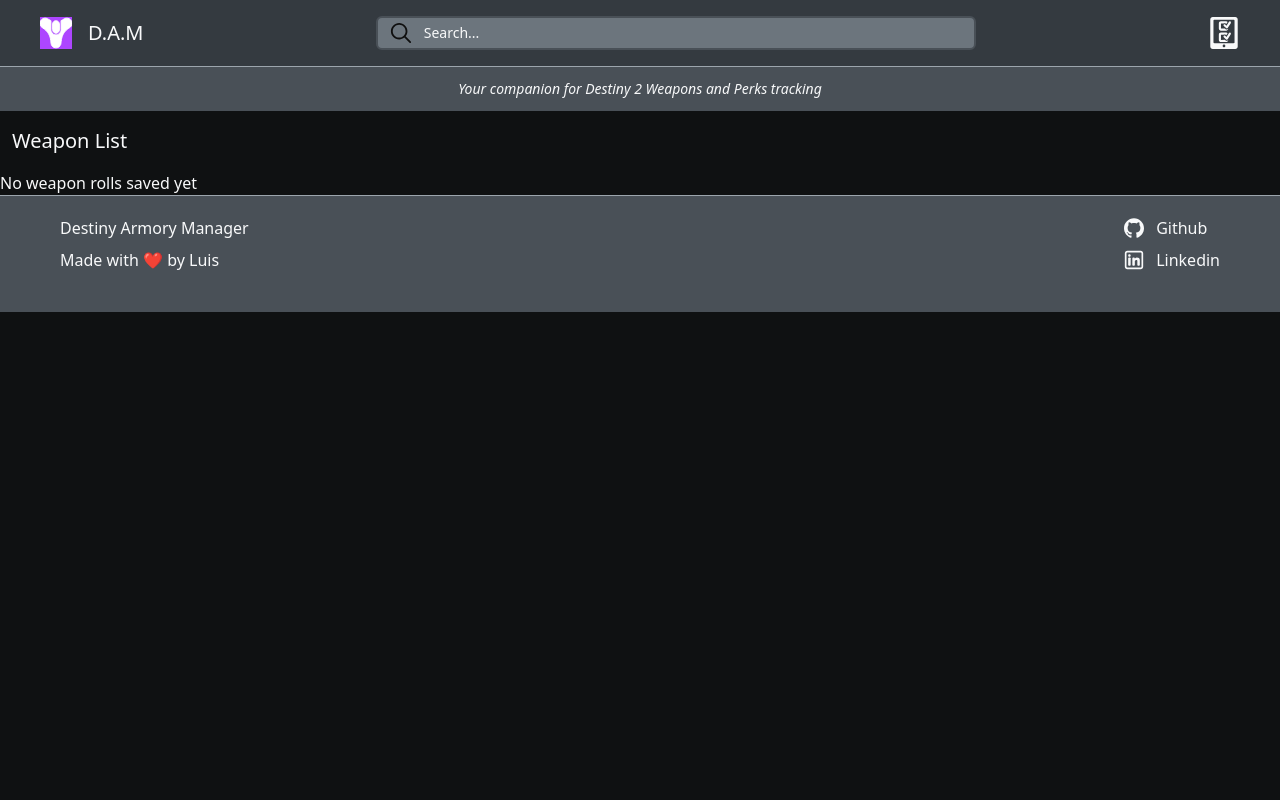
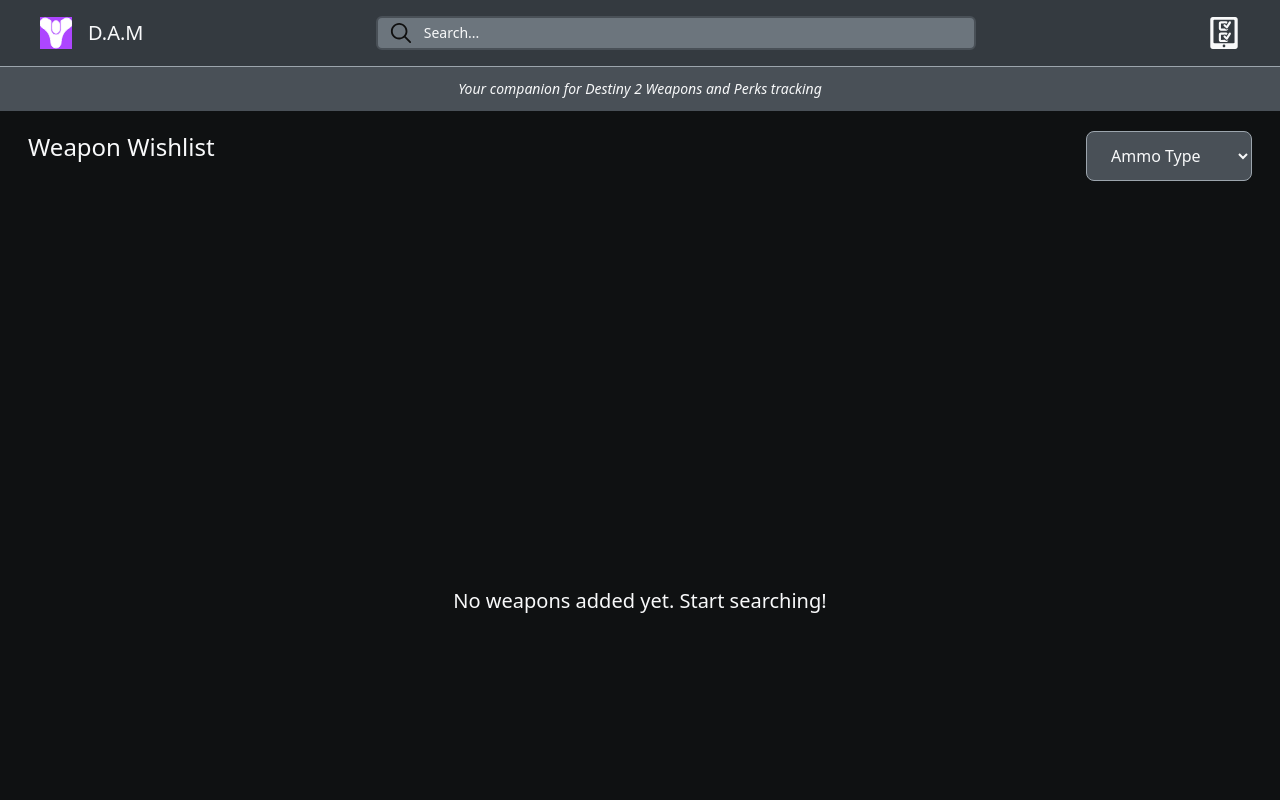
Before and after one commit to abluis27/destiny-armory-manager, a Next.js app: page /wishlist in a window 1280 px wide. Shown: the top 800 px of the page. Built offline with nearby package versions, Linux system fonts and the light colour scheme.

Commit message:
Added the filters in the wishlist

```diff
--- a/src/app/(generalComponents)/footer..tsx
+++ b/src/app/(generalComponents)/footer..tsx
@@ -3,7 +3,7 @@
 
 const Footer = () => {
     return (
-        <footer className="bottom-0 bg-medium-dark pt-5 pb-10 px-15
+        <footer className="bottom-0 mt-15 bg-medium-dark pt-5 pb-10 px-15
         border-t-1 border-light-medium
         flex items-center justify-between">
             <div className="flex flex-col gap-2">
--- a/src/app/interfaces/weaponDetails/perkStats/WeaponStatsProps.ts
+++ b/src/app/interfaces/weaponDetails/perkStats/WeaponStatsProps.ts
@@ -1,7 +1,8 @@
 import { WeaponStats } from "@/app/types/zodSchemasForDatabase/weaponCoreInfo";
+import { WeaponPerkInfo } from "@/app/types/zodSchemasForDatabase/weaponPerkInfo";
 
 export interface WeaponStatsProps {
     weaponStatValues: WeaponStats
     weaponType: string
-    ammoType: string
+    intrinsicPerk: WeaponPerkInfo
 }
--- /dev/null
+++ b/src/app/interfaces/wishList/WishlistFilterSelectProps.ts
@@ -0,0 +1,6 @@
+import { WishListFilterKey } from "@/app/types/basicTypes";
+
+export interface WishListFilterSelectProps {
+  filterKey: WishListFilterKey;
+  setFilterKey: React.Dispatch<React.SetStateAction<WishListFilterKey>>;
+}
--- a/src/app/weapons/[hash]/(weaponDetailsComponents)/weaponStats/layouts/weaponStatDetails.ts
+++ b/src/app/weapons/[hash]/(weaponDetailsComponents)/weaponStats/layouts/weaponStatDetails.ts
@@ -11,7 +11,7 @@
     2762071195: "Guard Endurance",
     3614673599: "Blast Radius",
     2523465841: "Velocity",
-
+    1842278586: "Shield Duration"
 }
 
 export const WEAPON_MAGAZINE_STATS: Record<number, string> = {
--- a/src/app/weapons/[hash]/(weaponDetailsComponents)/weaponStats/layouts/weaponStatLayouts.ts
+++ b/src/app/weapons/[hash]/(weaponDetailsComponents)/weaponStats/layouts/weaponStatLayouts.ts
@@ -1,4 +1,5 @@
 import { WeaponStatLayout } from "@/app/types/basicTypes"
+import { WeaponPerkInfo } from "@/app/types/zodSchemasForDatabase/weaponPerkInfo"
 
 // Default Stats
 const DEFAULT_BASIC_STATS = [
@@ -54,9 +55,18 @@
     4188031367, // Reload Speed
 ]
 
-export const getWeaponStatLayout = (weaponType: string, ammoType: string): WeaponStatLayout => {
+// Glaive Unique stats
+const GLAIVE_BASIC_STATS = [
+    4043523819, // Impact
+    1240592695, // Range
+    1842278586,  // Shield Duration
+    943549884,  // Handling
+    4188031367, // Reload Speed
+]
+
+export const getWeaponStatLayout = (weaponType: string, intrinsicPerk: WeaponPerkInfo): WeaponStatLayout => {
     const normalizedWeaponType = weaponType.toLowerCase()
-    const normalizedAmmoType = ammoType.toLowerCase()
+    const normalizedIntrinsicPerkName = intrinsicPerk.displayProperties.name.toLowerCase()
 
     if(normalizedWeaponType === "bow") {
         return {
@@ -77,9 +87,15 @@
         }
     }
     if(normalizedWeaponType.includes("launcher")
-        || (normalizedWeaponType === "sidearm" && normalizedAmmoType === "special")) {
+        || normalizedIntrinsicPerkName.includes("rocket")) {
         return {
             basicStats: EXPLOSIVE_WEAPONS_BASIC_STATS,
+            magazineStats: DEFAULT_MAGAZINE_STATS
+        }
+    }
+    if(normalizedWeaponType === "glaive") {
+        return {
+            basicStats: GLAIVE_BASIC_STATS,
             magazineStats: DEFAULT_MAGAZINE_STATS
         }
     }
--- a/src/app/weapons/[hash]/(weaponDetailsComponents)/weaponStats/weaponStats.tsx
+++ b/src/app/weapons/[hash]/(weaponDetailsComponents)/weaponStats/weaponStats.tsx
@@ -6,9 +6,9 @@
 const WeaponStats = ({
     weaponStatValues,
     weaponType,
-    ammoType
+    intrinsicPerk
  }: WeaponStatsProps) => {
-    const weaponStatLayout = getWeaponStatLayout(weaponType, ammoType)
+    const weaponStatLayout = getWeaponStatLayout(weaponType, intrinsicPerk)
 
     return (
         <div className="bg-medium-dark rounded-sm min-w-90 border-1 border-medium">
--- a/src/app/weapons/[hash]/page.tsx
+++ b/src/app/weapons/[hash]/page.tsx
@@ -67,8 +67,6 @@
     }
   }, [weaponPerkPool])
 
-  weapon?.damageType
-
   const onCurrentRollSaved = () => {
     // TODO: display error
     if (!weapon) return;
@@ -99,7 +97,7 @@
           <WeaponStats
             weaponStatValues={weapon.stats}
             weaponType={weapon.weaponType.name}
-            ammoType={weapon.ammoType.name}
+            intrinsicPerk={weapon.perkPool?.[0]?.[0] ?? EMPTY_PERK}
           />
           <WeaponPerkSelector
             perkPool={weaponPerkPool ?? []}
--- a/src/app/wishlist/WeaponWishListDisplay.tsx
+++ b/src/app/wishlist/WeaponWishListDisplay.tsx
@@ -6,7 +6,7 @@
   onClickDelete
 }: WeaponWishListProps) => {
   return (
-    <div className="flex flex-col px-20 divide-y-5 divide-light-medium">
+    <div className="min-h-200 flex flex-col px-20 divide-y-5 divide-light-medium">
       {Object.entries(wishList).map(([group, savedRolls]) => {
         if(savedRolls.length <= 0) return null
         return (
--- a/src/app/wishlist/WeaponWishListGroup.tsx
+++ b/src/app/wishlist/WeaponWishListGroup.tsx
@@ -6,7 +6,7 @@
     onClickDelete
 }: WeaponWishListGroupProps) => {
     return (
-        <div className="flex gap-10 py-4">
+        <div className="flex flex-wrap gap-10 py-4">
             {
                 (
                     savedRolls.map(savedRoll => {
--- /dev/null
+++ b/src/app/wishlist/WishListFilterSelect.tsx
@@ -0,0 +1,22 @@
+import { WishListFilterKey } from "@/app/types/basicTypes";
+import { WishListFilterSelectProps } from "../interfaces/wishList/WishlistFilterSelectProps";
+
+const WishListFilterSelect = ({
+  filterKey,
+  setFilterKey
+}: WishListFilterSelectProps) => {
+  return (
+    <select
+      value={filterKey}
+      onChange={(e) => setFilterKey(e.target.value as WishListFilterKey)}
+      className="px-5 py-3 rounded-lg bg-medium-dark border-1 border-light-medium
+      hover:border-blue-500"
+    >
+      <option value="ammoType">Ammo Type</option>
+      <option value="damageType">Damage Type</option>
+      <option value="weaponType">Weapon Type</option>
+    </select>
+  );
+};
+
+export default WishListFilterSelect;
--- a/src/app/wishlist/page.tsx
+++ b/src/app/wishlist/page.tsx
@@ -1,21 +1,23 @@
 "use client"
 import { useEffect, useState } from "react";
-import { SavedRoll, WeaponWishList } from "../types/basicTypes";
+import { SavedRoll, WeaponWishList, WishListFilterKey } from "../types/basicTypes";
 import useStorageState from "@/lib/services/localStorage/useStorageState";
 import { getFilteredWeaponWishList } from "./weaponWishListUtils";
 import WeaponWishListDisplay from "./WeaponWishListDisplay";
+import WislistFilterSelect from "./WishListFilterSelect";
 
 export default function WishList() {
   const [savedRolls, setSavedRolls] = useStorageState<SavedRoll[]>("weaponWishlist", []);
-  const filterKey = "ammoType"
+  const [filterKey, setFilterKey] = useState<WishListFilterKey>("ammoType")
   const [wishList, setWishList] = useState<WeaponWishList>({})
 
   useEffect(() => {
     if (savedRolls.length > 0) {
-      const filteredWishList = getFilteredWeaponWishList(savedRolls, filterKey)
-      setWishList(filteredWishList)
+      const filteredWishList = getFilteredWeaponWishList(savedRolls, filterKey);
+      setWishList(filteredWishList);
     }
-  }, [savedRolls]);
+  }, [savedRolls, filterKey]); // <-- add filterKey here
+
 
   const onClickDelete = (wishListId: string) => {
     const updatedRolls = savedRolls.filter(roll => roll.id !== wishListId);
@@ -27,7 +29,15 @@
 
   return (
     <div>
-      <p className="py-4 px-3 text-xl">Weapon List</p>
+      <div className="py-5 px-7 flex justify-between">
+        <p className="text-2xl">Weapon Wishlist</p>
+        <div>
+          <WislistFilterSelect
+            filterKey={filterKey}
+            setFilterKey={setFilterKey}
+          />
+        </div>
+      </div>
       {
         savedRolls.length > 0 ? (
           <WeaponWishListDisplay
@@ -35,7 +45,9 @@
             onClickDelete={onClickDelete}
           />
         ) : (
-          <p>No weapon rolls saved yet</p>
+          <div className="min-h-200 flex justify-center items-center">
+            <p className="text-xl">No weapons added yet. Start searching!</p>
+          </div>
         )
       }
     </div>
--- a/src/app/wishlist/weaponWishListUtils.ts
+++ b/src/app/wishlist/weaponWishListUtils.ts
@@ -1,12 +1,35 @@
 import { SavedRoll, WeaponWishList, WishListFilterKey } from "../types/basicTypes";
 
 const filters = {
-    "ammoType": [
-        "Primary",
-        "Special",
-        "Heavy"
-    ]
-}
+  ammoType: [
+    "Primary",
+    "Special",
+    "Heavy"
+  ],
+  damageType: [
+    "Kinetic",
+    "Arc",
+    "Solar",
+    "Void",
+    "Stasis",
+    "Strand"
+  ],
+  weaponType: [
+    "Auto Rifle",
+    "Pulse Rifle",
+    "Hand Cannon",
+    "Scout Rifle",
+    "Sniper Rifle",
+    "Fusion Rifle",
+    "Rocket Launcher",
+    "Sword",
+    "Bow",
+    "Submachine Gun",
+    "Machine Gun",
+    "Glaive"
+  ]
+};
+
 
 export const getFilteredWeaponWishList = (wishList: SavedRoll[], filterKey: WishListFilterKey) => {
     const filteredWishList = getInitialMappedWishList(filterKey)
```
